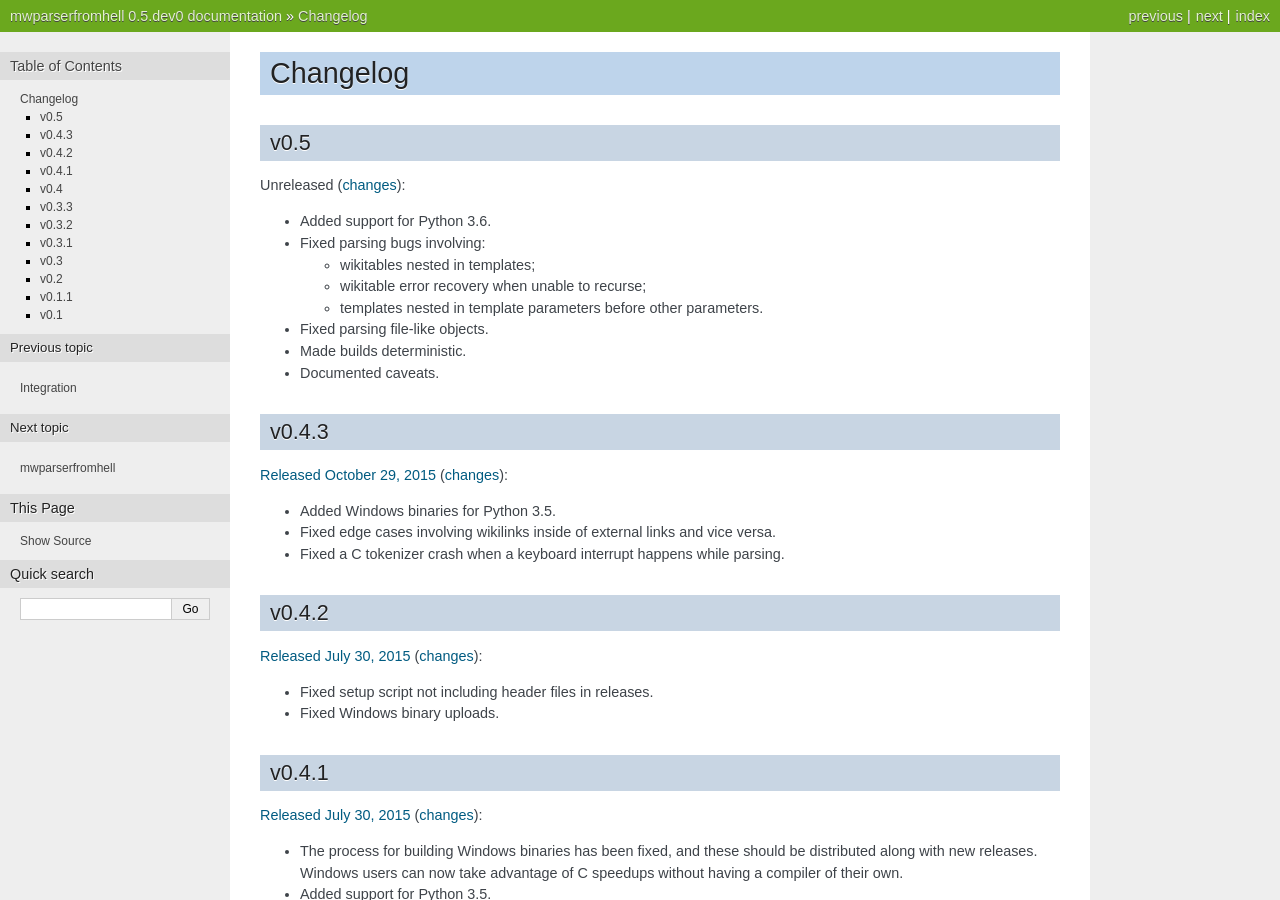
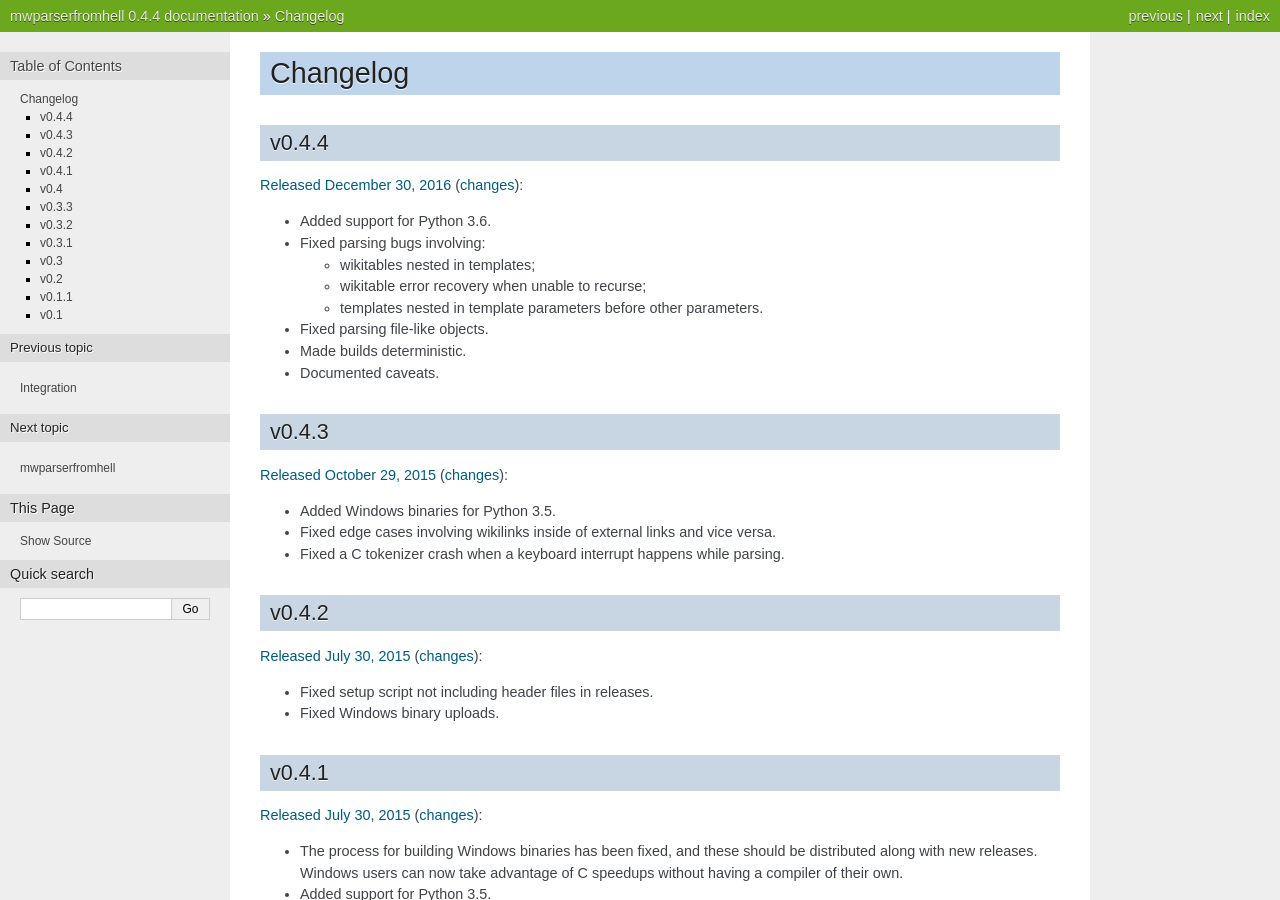
Before and after one commit to earwig/mwparserfromhell, a Sphinx documentation site: the page built from docs/changelog.rst, in a window 1280 px wide and 900 px high. Built offline with Sphinx 7.4.7, drawn with Linux system fonts in a browser that asks for light colours; some of the changed text lies outside the part shown.

Commit message:
release/0.4.4

```diff
--- a/appveyor.yml
+++ b/appveyor.yml
@@ -1,6 +1,6 @@
 # This config file is used by appveyor.com to build Windows release binaries
 
-version: 0.5.dev0-b{build}
+version: 0.4.4-b{build}
 
 branches:
   only:
--- a/docs/changelog.rst
+++ b/docs/changelog.rst
@@ -1,11 +1,11 @@
 Changelog
 =========
 
-v0.5
-----
+v0.4.4
+------
 
-Unreleased
-(`changes <https://github.com/earwig/mwparserfromhell/compare/v0.4.3...develop>`__):
+`Released December 30, 2016 <https://github.com/earwig/mwparserfromhell/tree/v0.4.4>`_
+(`changes <https://github.com/earwig/mwparserfromhell/compare/v0.4.3...v0.4.4>`__):
 
 - Added support for Python 3.6.
 - Fixed parsing bugs involving:
--- a/mwparserfromhell/__init__.py
+++ b/mwparserfromhell/__init__.py
@@ -29,7 +29,7 @@
 __author__ = "Ben Kurtovic"
 __copyright__ = "Copyright (C) 2012, 2013, 2014, 2015, 2016 Ben Kurtovic"
 __license__ = "MIT License"
-__version__ = "0.5.dev0"
+__version__ = "0.4.4"
 __email__ = "ben.kurtovic@gmail.com"
 
 from . import (compat, definitions, nodes, parser, smart_list, string_mixin,
```
Also changed, not shown: 1 other file.
